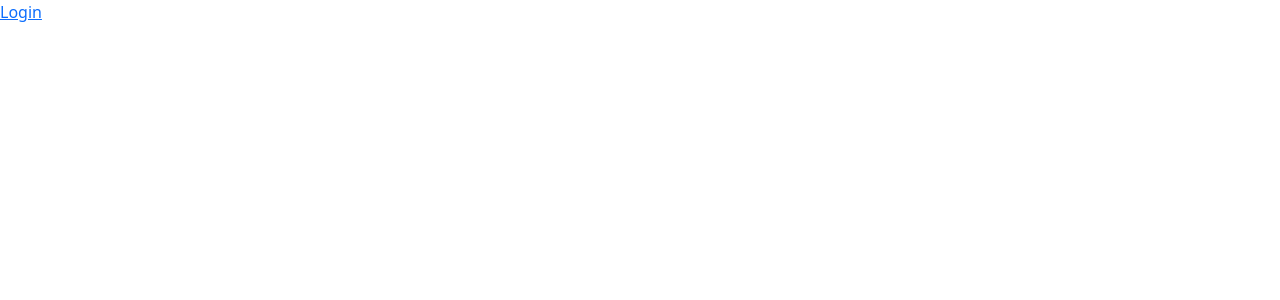
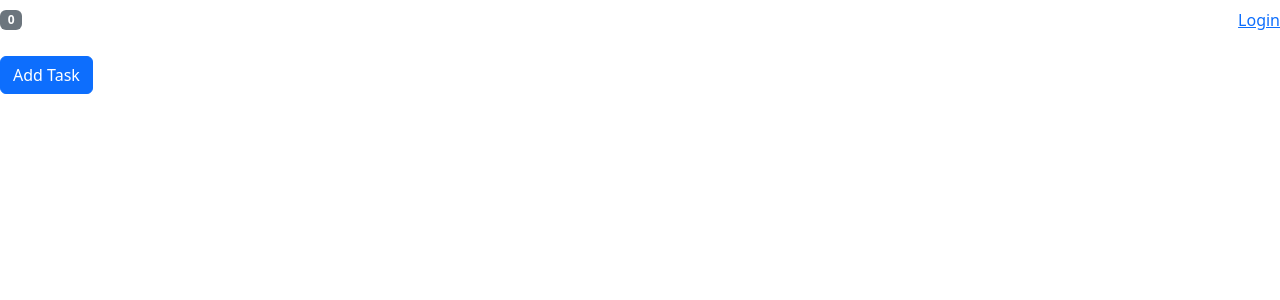
Before and after one commit to tanvirim/React-Query, a React (Vite) app: page / in a window 1280 px wide. Shown: the top 300 px of the page. Built offline with nearby package versions, Linux system fonts and the light colour scheme.

Commit message:
added Contex API for state management

```diff
--- a/src/App.tsx
+++ b/src/App.tsx
@@ -1,22 +1,28 @@
+import { useReducer } from "react";
 import "./App.css";
 import LoginStatus from "./state-management/LoginStatus";
+import taskReducer from "./state-management/reducers/taskReducer";
+import NavBar from "./state-management/NavBar";
+import HomePage from "./state-management/HomePage";
+import TasksContext from "./state-management/contexts/taskContext";
+
 // import ToDoFOrm from "./components/ToDoFOrm";
 // import ToDoList from "./components/ToDoList";
 
 // import TaskList from "./state-management/TaskList";
 
 function App() {
+
+  const [tasks, dispatch] = useReducer(taskReducer , [])
   return (
-    <div>
-      {/* <ToDoFOrm />
-      <ToDoList /> */}
-      {/* <PostList /> */}
 
-      {/* <Counter/> */}
-      {/* <TaskList/> */}
+<TasksContext.Provider value={{ tasks ,dispatch}}>
+<NavBar/>
 
-      <LoginStatus/>
-    </div>
+<HomePage/>
+
+</TasksContext.Provider>
+
   );
 }
 
--- a/src/state-management/NavBar.tsx
+++ b/src/state-management/NavBar.tsx
@@ -1,9 +1,12 @@
 import LoginStatus from './LoginStatus';
+import TasksContext from './contexts/taskContext';
+import { useContext} from 'react';
 
 const NavBar = () => {
+  const {tasks} = useContext(TasksContext)
   return (
     <nav className="navbar d-flex justify-content-between">
-      <span className="badge text-bg-secondary">4</span>
+      <span className="badge text-bg-secondary">{tasks.length}</span>
       <LoginStatus />
     </nav>
   );
--- a/src/state-management/TaskList.tsx
+++ b/src/state-management/TaskList.tsx
@@ -1,10 +1,12 @@
-import { useReducer } from 'react';
-import taskReducer from './reducers/taskReducer';
+import { useContext} from 'react';
+
+import TasksContext from './contexts/taskContext';
 
 
 
 const TaskList = () => {
-  const [tasks, dispatch] = useReducer(taskReducer , [])
+
+  const {tasks , dispatch} = useContext(TasksContext)
 
   return (
     <>
--- /dev/null
+++ b/src/state-management/contexts/taskContext.ts
@@ -0,0 +1,13 @@
+import React from "react";
+import { Task, TaskAction } from "../reducers/taskReducer";
+import {Dispatch} from 'react'
+
+interface  TaskContentType {
+
+    tasks : Task[]
+    dispatch: Dispatch<TaskAction>
+}
+
+const TasksContext = React.createContext<TaskContentType>({}as TaskContentType)
+
+export default TasksContext
--- a/src/state-management/reducers/taskReducer.ts
+++ b/src/state-management/reducers/taskReducer.ts
@@ -1,4 +1,4 @@
-interface Task {
+export interface Task {
     id: number;
     title: string;
   }
@@ -15,7 +15,7 @@
     taskId : number ;
   }
 
-type TaskAction = AddTask | DeleteTask
+export  type TaskAction = AddTask | DeleteTask
 
 
 const taskReducer =(tasks : Task[] , action: TaskAction): Task[] =>{
```
